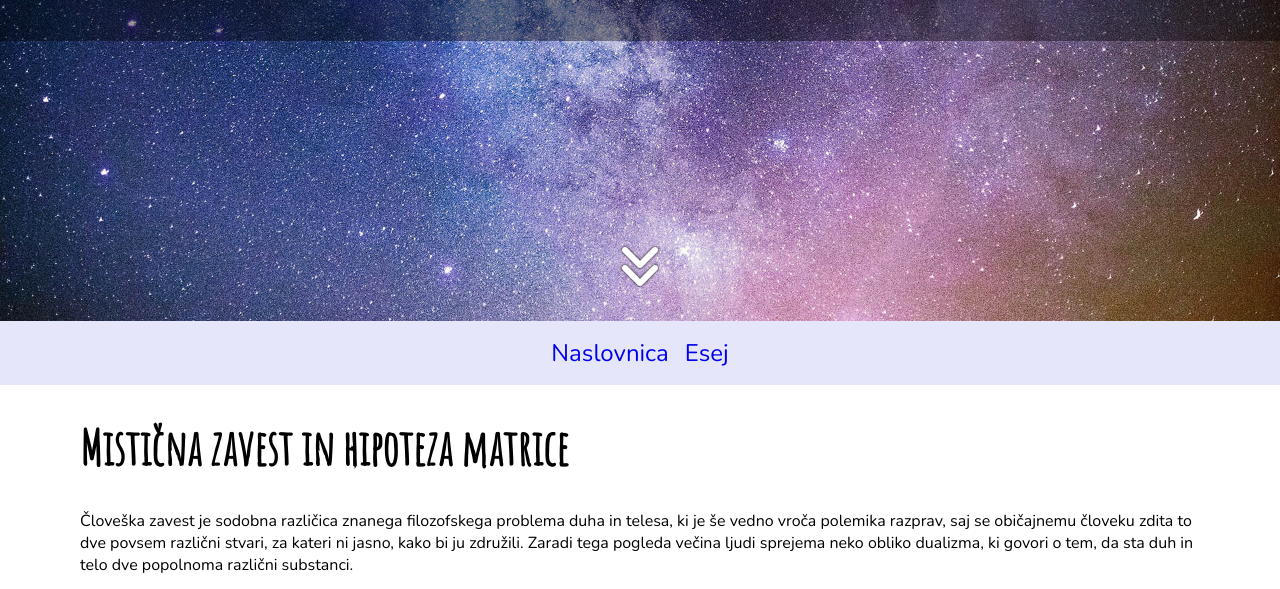
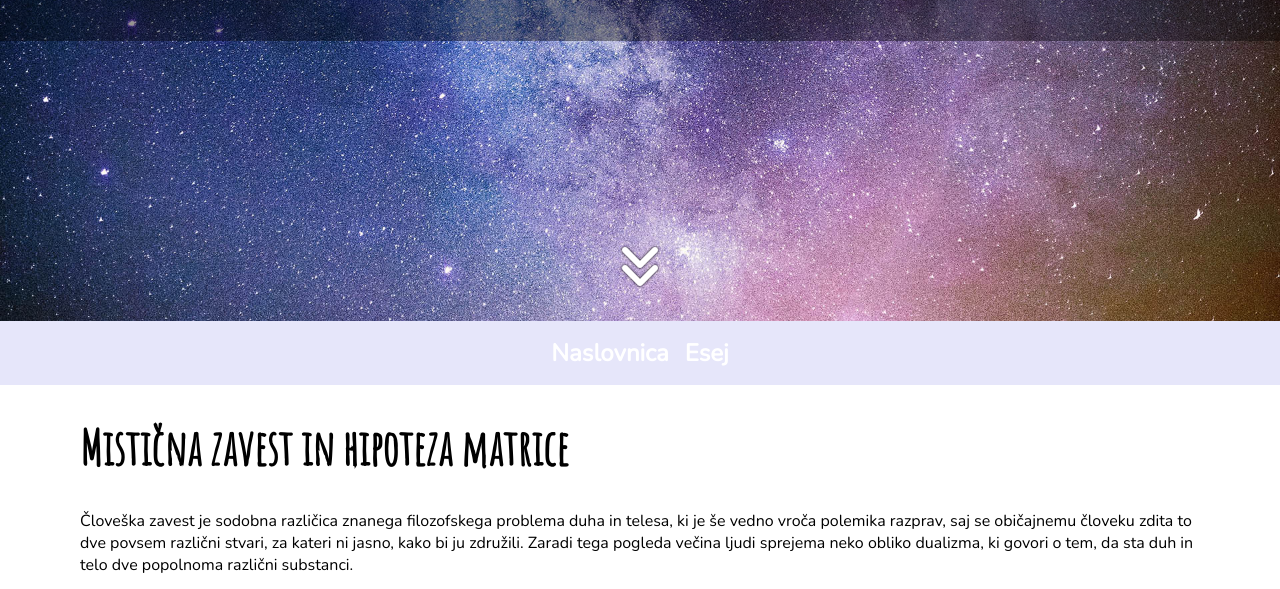
Before and after one commit to BeliOrel/smooth-scroll, a plain HTML site: page index.html in a window 1280 px wide. Shown: the part 479-1068 px from the top of the page. Drawn offline with nearby package versions, Linux system fonts and the light colour scheme.

Commit message:
Change navbar and add readme.md

```diff
--- a/style.css
+++ b/style.css
@@ -107,6 +107,15 @@ a {
     padding-right: 0.5rem;
 }
 
+.navigation a {
+    color: white;
+    font-weight: 700;
+}
+
+.navigation a:hover {
+    color: black;
+}
+
 .navigation.is-fixed {
     position: fixed;
     top: 0;
```
Also changed, not shown: 1 other file.
